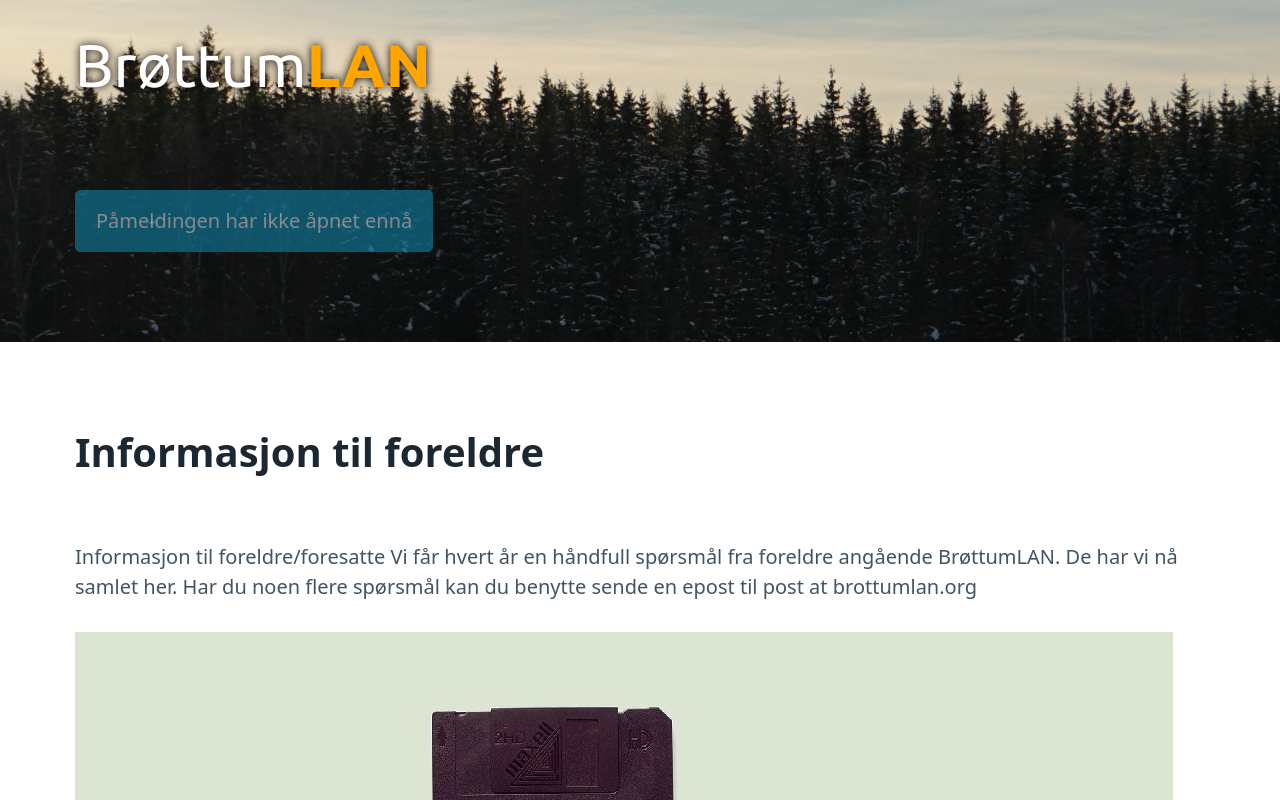
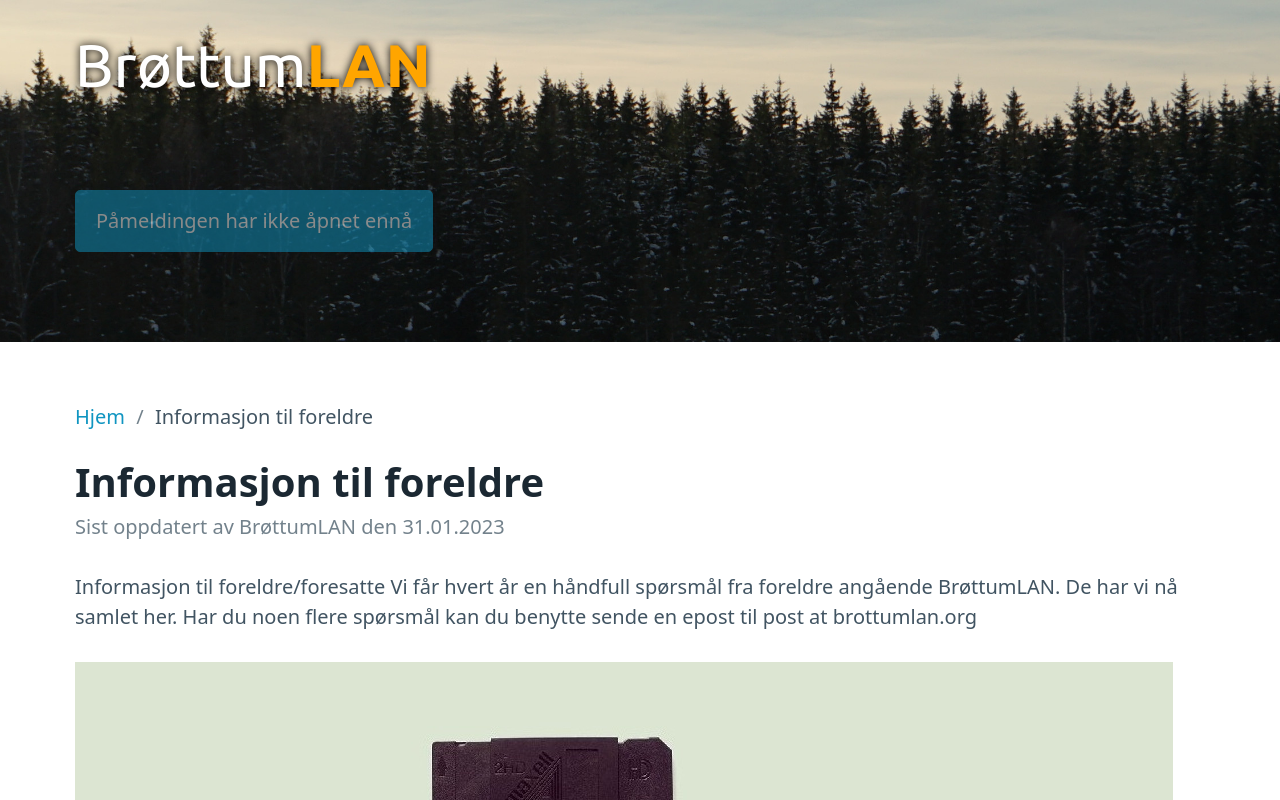
Before and after one commit to brottumlan/brottumlan.github.io, a plain HTML site: page pages/foreldre.html in a window 1280 px wide. Shown: the top 800 px of the page. Drawn offline with nearby package versions, Linux system fonts and the light colour scheme.

Commit message:
Justify padding. Update content.

```diff
--- a/pages/foreldre.html
+++ b/pages/foreldre.html
@@ -45,10 +45,20 @@
       </header>
     </div>
 
-    <main class="container">
+    <main class="container" style="padding:40px 0">
 <section id="content" class="body">
+  <nav aria-label="breadcrumb">
+    <ul>
+      <li><a href="/">Hjem</a></li>
+      <li>Informasjon til foreldre</li>
+    </ul>
+  </nav>
+  <hgroup>
     <h1 class="entry-title">Informasjon til foreldre</h1>
-
+    <h3>Sist oppdatert av BrøttumLAN
+      den 31.01.2023
+    </h3>
+  </hgroup>
     <p>Informasjon til foreldre/foresatte
 Vi får hvert år en håndfull spørsmål fra foreldre angående BrøttumLAN. De har vi nå samlet her. Har du noen flere spørsmål kan du benytte sende en epost til post at brottumlan.org</p>
 <p><img alt="image" src="/theme/images/floppy_sd.jpg"></p>
@@ -109,11 +119,11 @@ Videre trengs det blant annet: inngangsbånd, vaskeutstyr, crewklær, domene og
     </main>
 
 
-    <footer class="container" style="text-align: center;">
+    <footer class="container" style="text-align: center; padding-top:0">
         <small>
-                Brøttum<span style="color:#915f03;font-weight: 800;">LAN</span> © 2000 &ndash; 2023<br>
+                Brøttum<span style="color: #cc8709;font-weight: 800;">LAN</span> © 2000 &ndash; 2023<br>
                 Denne siden er sporingsfri og bruker ikke JavaScript.
-                <!--Bygget: 2023-01-31T16:21:33 &emsp; Version: 0.1-->
+                <!--Bygget: 2023-01-31T19:54:36 &emsp; Version: 0.1-->
         </small>
     </footer>
 
```
Also changed, not shown: archives.html (+4 -4 lines), arsmote.html (+4 -4 lines), brottumlan-2023.html (+4 -4 lines), index.html (+4 -4 lines), pages/deltakere.html (+15 -5 lines).
